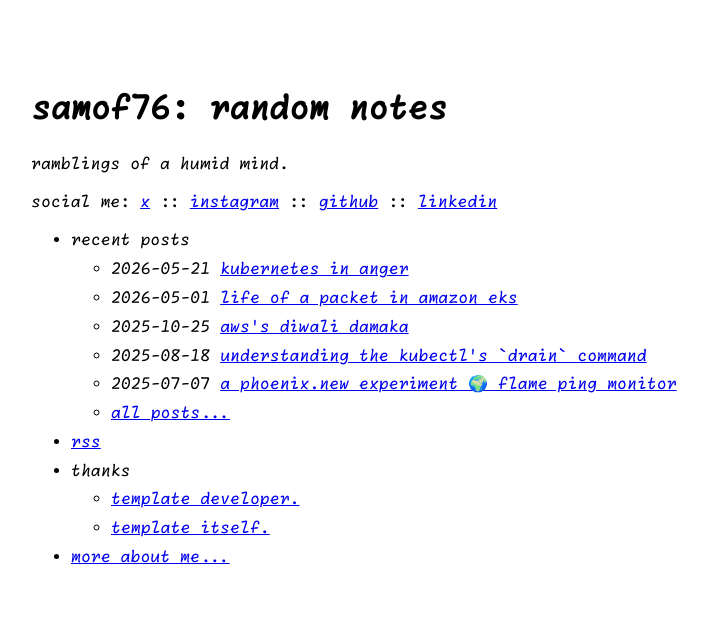
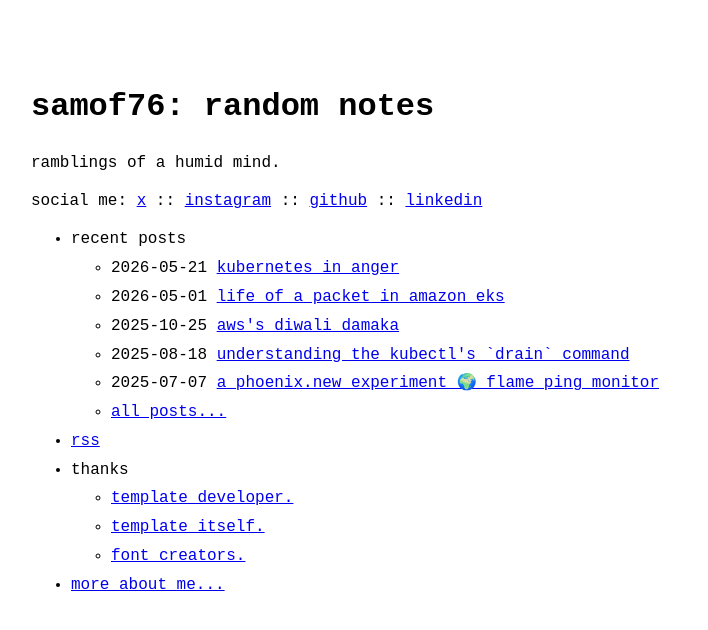
Before and after one commit to samof76/samof76.github.io, a Jekyll site: the page built from index.md, in a window 1280 px wide. Shown: the top 630 px of the page, without its empty margins (209-917 px from the left). Built offline with Jekyll 4.4.1, drawn with Linux system fonts in a browser that asks for light colours.

Commit message:
Changing fonts

```diff
--- a/_data/menu.yml
+++ b/_data/menu.yml
@@ -18,6 +18,8 @@ entries:
         url: https://riggraz.dev/
       - title: template itself.
         url: https://github.com/riggraz/no-style-please
+      - title: font creators.
+        url: https://github.com/githubnext/monaspace
 
   - title: more about me...
     url: about
--- a/assets/css/main.css
+++ b/assets/css/main.css
@@ -1,6 +1,6 @@
 @font-face {
-    font-family: "MonaspaceRadon";
-    src: url("../fonts/MonaspaceRadonFrozen-Regular.ttf");
+    font-family: "MonaspaceNeon";
+    src: url("../fonts/MonaspaceNeonFrozen-Regular.ttf");
     font-weight: 200;
 }
 
```
Also changed, not shown: assets/fonts/MonaspaceNeonFrozen-Regular.ttf (added), assets/fonts/MonaspaceRadonFrozen-Regular.ttf (deleted), 1 other file.
